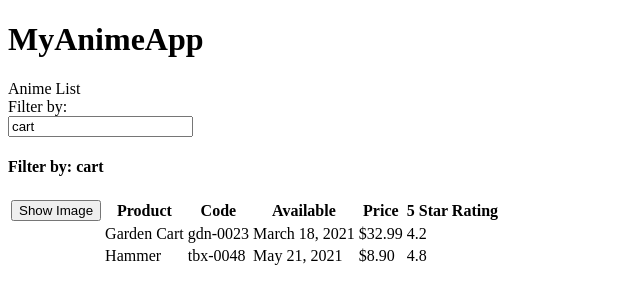
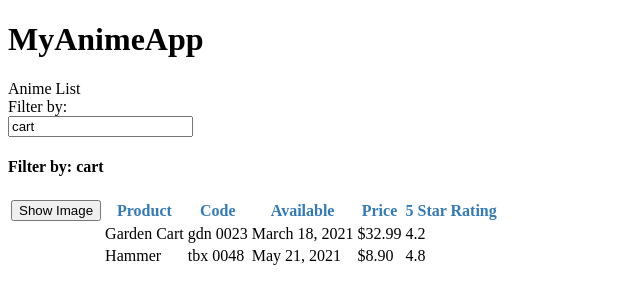
Before and after one commit to lauravoineag/MyAngularApp, an Angular app: page / in a window 1280 px wide. Shown: the top 304 px of the page, without its empty margins (0-640 px from the left). Built offline with nearby package versions, Linux system fonts and the light colour scheme.

Commit message:
Add styling to Product and Custom pipes

```diff
--- a/src/app/app.module.ts
+++ b/src/app/app.module.ts
@@ -4,11 +4,13 @@
 
 import { AppComponent } from './app.component';
 import { ProductListComponent } from "./products/product-list.component";
+import { ConvertToSpacesPipe } from './products/convert-to-spaces.pipe';
 
 @NgModule({
     declarations: [
         AppComponent,
-        ProductListComponent
+        ProductListComponent,
+        ConvertToSpacesPipe
     ],
     providers: [],
     bootstrap: [AppComponent],
--- /dev/null
+++ b/src/app/products/convert-to-spaces.pipe.ts
@@ -0,0 +1,10 @@
+import { Pipe } from "@angular/core";
+
+@Pipe({
+    name:"convertToSpaces"
+})
+export class ConvertToSpacesPipe{
+    transform(value:string,character:string):string {
+        return value.replace(character, " ");
+    }
+}
--- /dev/null
+++ b/src/app/products/product-list.component.css
@@ -0,0 +1,3 @@
+thead{
+    color:#337AB7;
+}
--- a/src/app/products/product-list.component.html
+++ b/src/app/products/product-list.component.html
@@ -44,7 +44,7 @@
                 [style.margin.px] = "imageMargin">
           </td>
           <td>{{product.productName}}</td>
-          <td>{{product.productCode | lowercase}}</td>
+          <td>{{product.productCode | lowercase | convertToSpaces:"-"}}</td>
           <td>{{product.releaseDate}}</td>
           <td>{{product.price | currency: "USD":"symbol":"1.2-2"}}</td>
           <td>{{product.starRating}}</td>
--- a/src/app/products/product-list.component.ts
+++ b/src/app/products/product-list.component.ts
@@ -1,12 +1,13 @@
-import { Component } from "@angular/core";
+import { Component, OnInit } from "@angular/core";
 import { IProduct } from "./iproduct";
 
 @Component({
   selector:"a-products",
-  templateUrl: "./product-list.component.html"
+  templateUrl: "./product-list.component.html",
+  styleUrls: ["./product-list.component.css"]
 })
 
-export class ProductListComponent{
+export class ProductListComponent implements OnInit{
   title:string = "Anime List";
   imageWidth: number = 50;
   imageMargin: number = 2;
@@ -34,7 +35,13 @@
       "imageUrl": "assets/images/hammer.png"
     }
   ];
+
   toggleImage():   void {
     this.showImage = !this.showImage;
   }
+
+  ngOnInit(): void {
+    console.log("In OnInit");
+  }
+
 }
```
